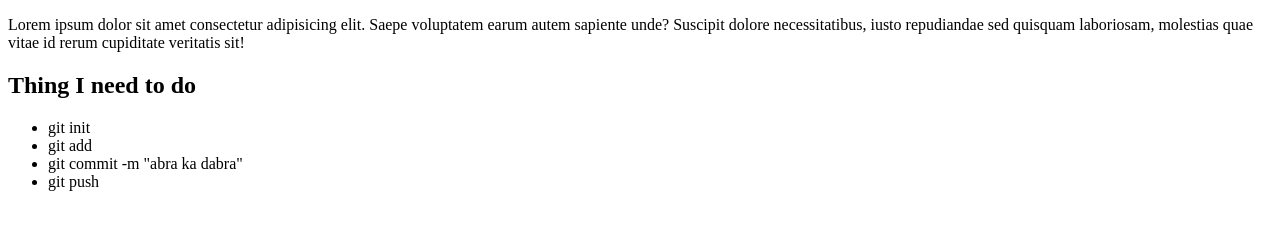
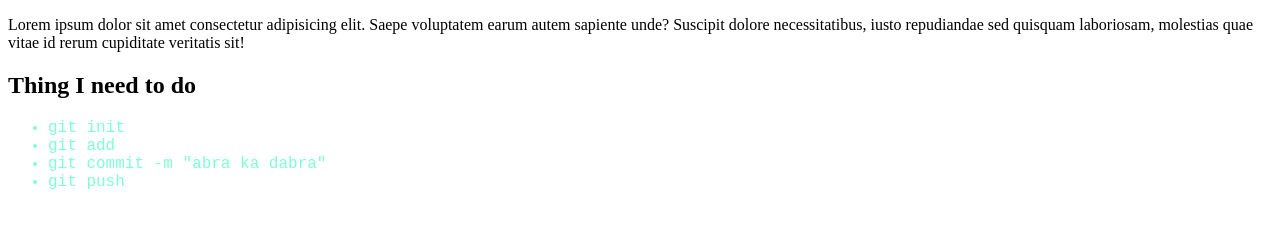
Before and after one commit to Amin-ur-Rahman/repo-001, a plain HTML site: page 001.html in a window 1280 px wide. Drawn offline with Linux system fonts and the light colour scheme.

Commit message:
css added

```diff
--- /dev/null
+++ b/001.css
@@ -0,0 +1,6 @@
+
+
+ul{
+    font-family: 'Courier New', Courier, monospace;
+    color: aquamarine;
+}
--- a/001.html
+++ b/001.html
@@ -4,6 +4,7 @@
     <meta charset="UTF-8">
     <meta name="viewport" content="width=device-width, initial-scale=1.0">
     <title>Second repo for practice</title>
+    <link rel="stylesheet" href="001.css">
 </head>
 <body>
     <div>
```
